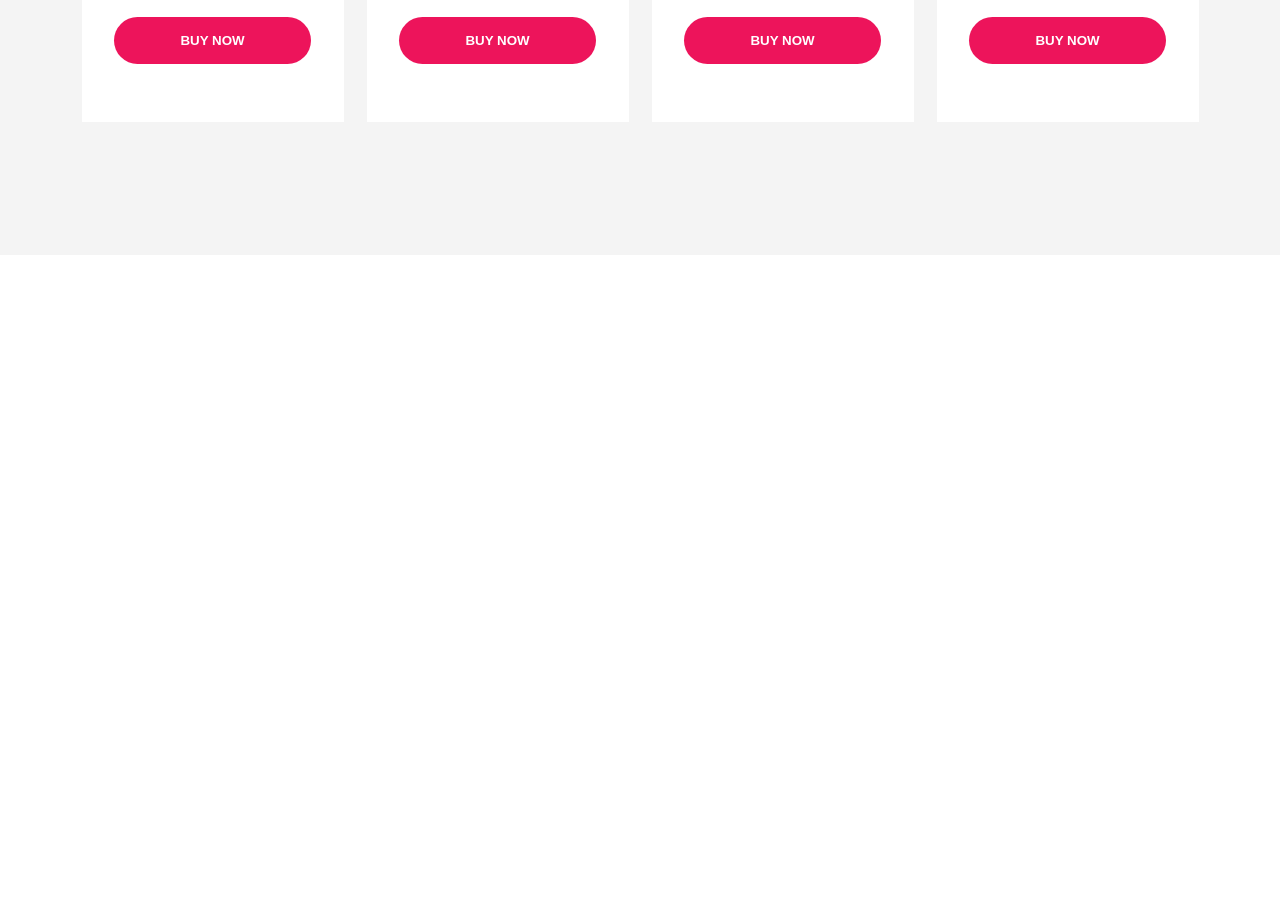
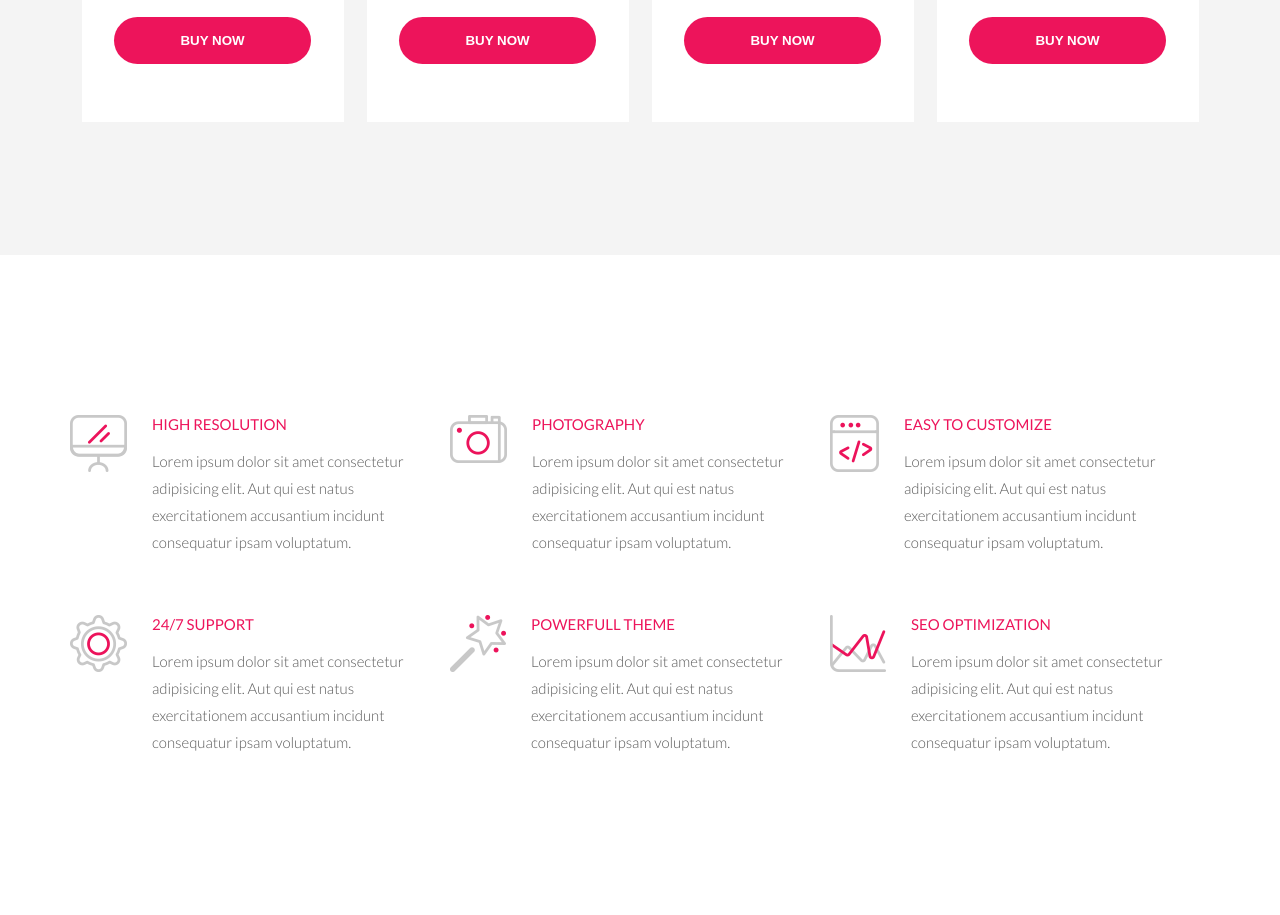
Before and after one commit to darokrk/Layout3-from-PSD, a website: page index.html in a window 1280 px wide. Shown: the part 3406-4321 px from the top of the page. Before the commit the page ends 3661 px from the top, so only its background shows below. Drawn offline with Linux system fonts and the light colour scheme.

Commit message:
Finish info section

```diff
--- a/index.html
+++ b/index.html
@@ -161,6 +161,58 @@
             </div>
         </div>
     </section>
+    <section id="info">
+        <div class="container info__container">
+            <div class="info__element">
+                <div class="info__image"><img src="images/icon-1.png" alt="computer monitor"></div>
+                <div class="info__content">
+                    <p class="info__header">High resolution</p>
+                    <p class="info__text">Lorem ipsum dolor sit amet consectetur adipisicing elit. Aut qui est natus
+                        exercitationem accusantium incidunt consequatur ipsam voluptatum.</p>
+                </div>
+            </div>
+            <div class="info__element">
+                <div class="info__image"><img src="images/icon-2.png" alt="camera"></div>
+                <div class="info__content">
+                    <p class="info__header">Photography</p>
+                    <p class="info__text">Lorem ipsum dolor sit amet consectetur adipisicing elit. Aut qui est natus
+                        exercitationem accusantium incidunt consequatur ipsam voluptatum.</p>
+                </div>
+            </div>
+            <div class="info__element">
+                <div class="info__image"><img src="images/icon-3.png" alt="code characters"></div>
+                <div class="info__content">
+                    <p class="info__header">Easy to customize</p>
+                    <p class="info__text">Lorem ipsum dolor sit amet consectetur adipisicing elit. Aut qui est natus
+                        exercitationem accusantium incidunt consequatur ipsam voluptatum.</p>
+                </div>
+            </div>
+            <div class="info__element">
+                <div class="info__image"><img src="images/icon-4.png" alt="gear"></div>
+                <div class="info__content">
+                    <p class="info__header">24/7 support</p>
+                    <p class="info__text">Lorem ipsum dolor sit amet consectetur adipisicing elit. Aut qui est natus
+                        exercitationem accusantium incidunt consequatur ipsam voluptatum.</p>
+                </div>
+            </div>
+            <div class="info__element">
+                <div class="info__image"><img src="images/icon-5.png" alt="wand"></div>
+                <div class="info__content">
+                    <p class="info__header">Powerfull theme</p>
+                    <p class="info__text">Lorem ipsum dolor sit amet consectetur adipisicing elit. Aut qui est natus
+                        exercitationem accusantium incidunt consequatur ipsam voluptatum.</p>
+                </div>
+            </div>
+            <div class="info__element">
+                <div class="info__image"><img src="images/icon-6.png" alt="chart"></div>
+                <div class="info__content">
+                    <p class="info__header">Seo optimization</p>
+                    <p class="info__text">Lorem ipsum dolor sit amet consectetur adipisicing elit. Aut qui est natus
+                        exercitationem accusantium incidunt consequatur ipsam voluptatum.</p>
+                </div>
+            </div>
+        </div>
+    </section>
 </body>
 
 </html>
--- a/sass/style.scss
+++ b/sass/style.scss
@@ -448,3 +448,36 @@ body {
         }
     }
 }
+
+#info {
+    .info__container {
+        display: flex;
+        flex-wrap: wrap;
+        align-content: center;
+        min-height: 600px;
+        margin-top: 60px;
+
+        .info__element {
+            display: flex;
+            width: 380px;
+            height: 200px;
+
+            .info__content {
+                padding: 0 25px 25px;
+                font-size: 15px;
+
+                .info__header {
+                    text-transform: uppercase;
+                    @extend .red--color;
+                    font-size: 15px;
+                    margin-top: 0;
+                }
+
+                .info__text {
+                    @extend .text--black;
+                    font-weight: 300;
+                }
+            }
+        }
+    }
+}
```
Also changed, not shown: css/style.css, images/icon-1.png (added), images/icon-2.png (added), images/icon-3.png (added), images/icon-4.png (added), images/icon-5.png (added), images/icon-6.png (added).
